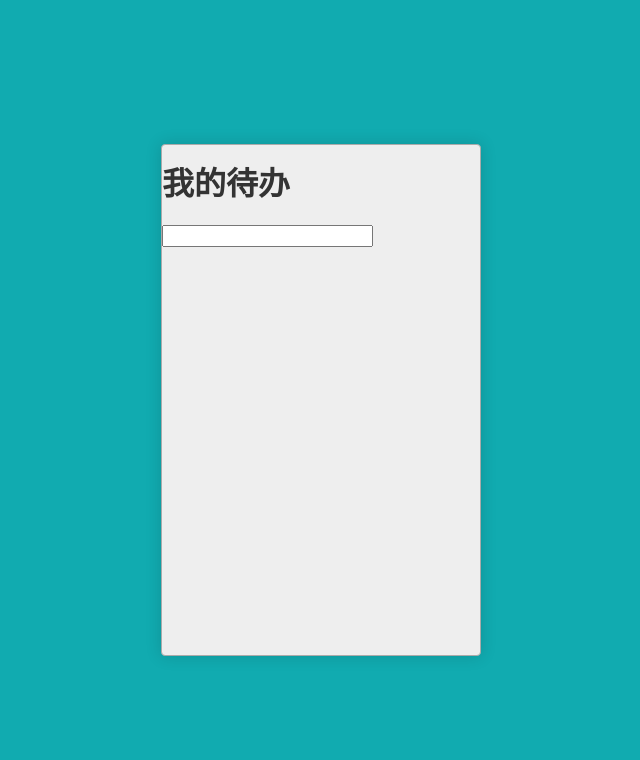
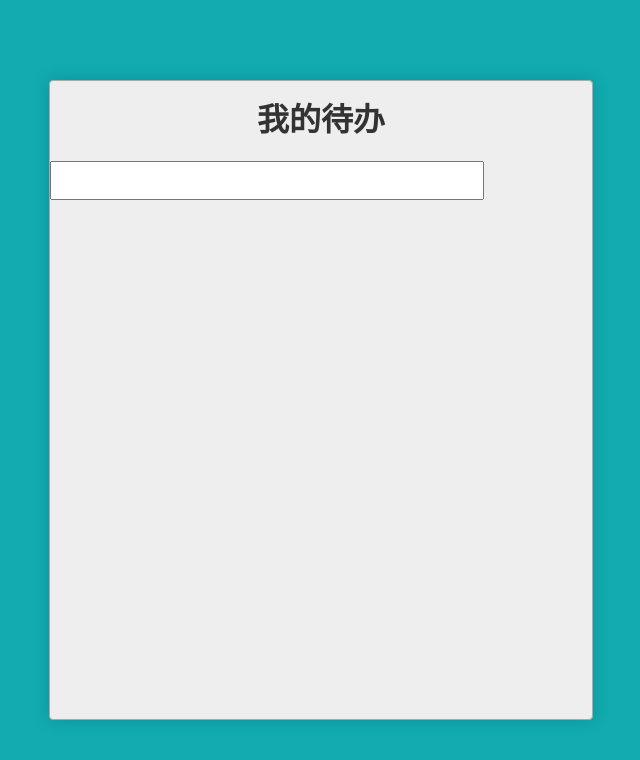
Before and after one commit to xiaokunxu/react-todolist, a React (Create React App) app: page / in a window 1280 px wide. Shown: the top 760 px of the page, without its empty margins (319-959 px from the left). Built offline with nearby package versions, Linux system fonts and the light colour scheme.

Commit message:
更新 TodoInput 样式

```diff
--- a/src/App.css
+++ b/src/App.css
@@ -3,9 +3,13 @@
     border: 1px solid #aaa;
     border-radius: 4px;
     background: #eee;
-    min-height: 32em;
-    min-width: 20em;
+    min-height: 40em;
+    min-width: 34em;
     box-shadow: 0 0 1em hsla(0, 0%, 0%, 0.15)
+}
+
+.App>h1 {
+    text-align: center;
 }
 
 .App>.todoList>li:nth-child(odd) {
--- /dev/null
+++ b/src/TodoInput.css
@@ -0,0 +1,7 @@
+.TodoInput {
+    width: 80%;
+    line-height: 1.8;
+    margin-bottom: 1em;
+    font-size: 16px;
+    padding: 0.2em;
+}
--- a/src/TodoInput.js
+++ b/src/TodoInput.js
@@ -1,9 +1,11 @@
 import React, { Component } from 'react';
+import './TodoInput.css'
 
 export default class TodoInput extends Component {
     render() {
         return <input type = "text"
         value = { this.props.content }
+        className = "TodoInput"
         onChange = { this.changeTitle.bind(this) }
         onKeyPress = { this.submit.bind(this) }
         />
```
